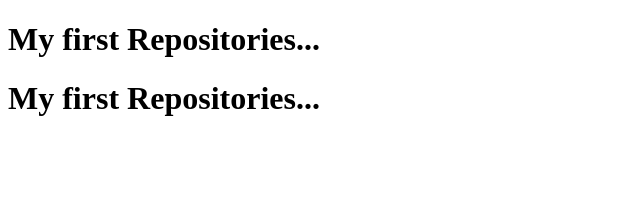
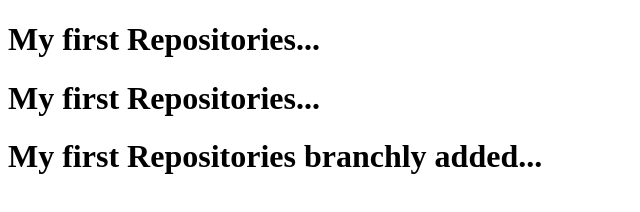
Before and after one commit to tawshif0022/projectss, a plain HTML site: page index.html in a window 1280 px wide. Shown: the whole page, without its empty margins (0-640 px from the left). Drawn offline with Linux system fonts and the light colour scheme.

Commit message:
Ariana Apa

```diff
--- a/index.html
+++ b/index.html
@@ -11,6 +11,7 @@
 <body>
     <h1>My first Repositories...</h1>
     <h1>My first Repositories...</h1>
+    <h1>My first Repositories branchly added...</h1>
 </body>
 
 </html>
```
